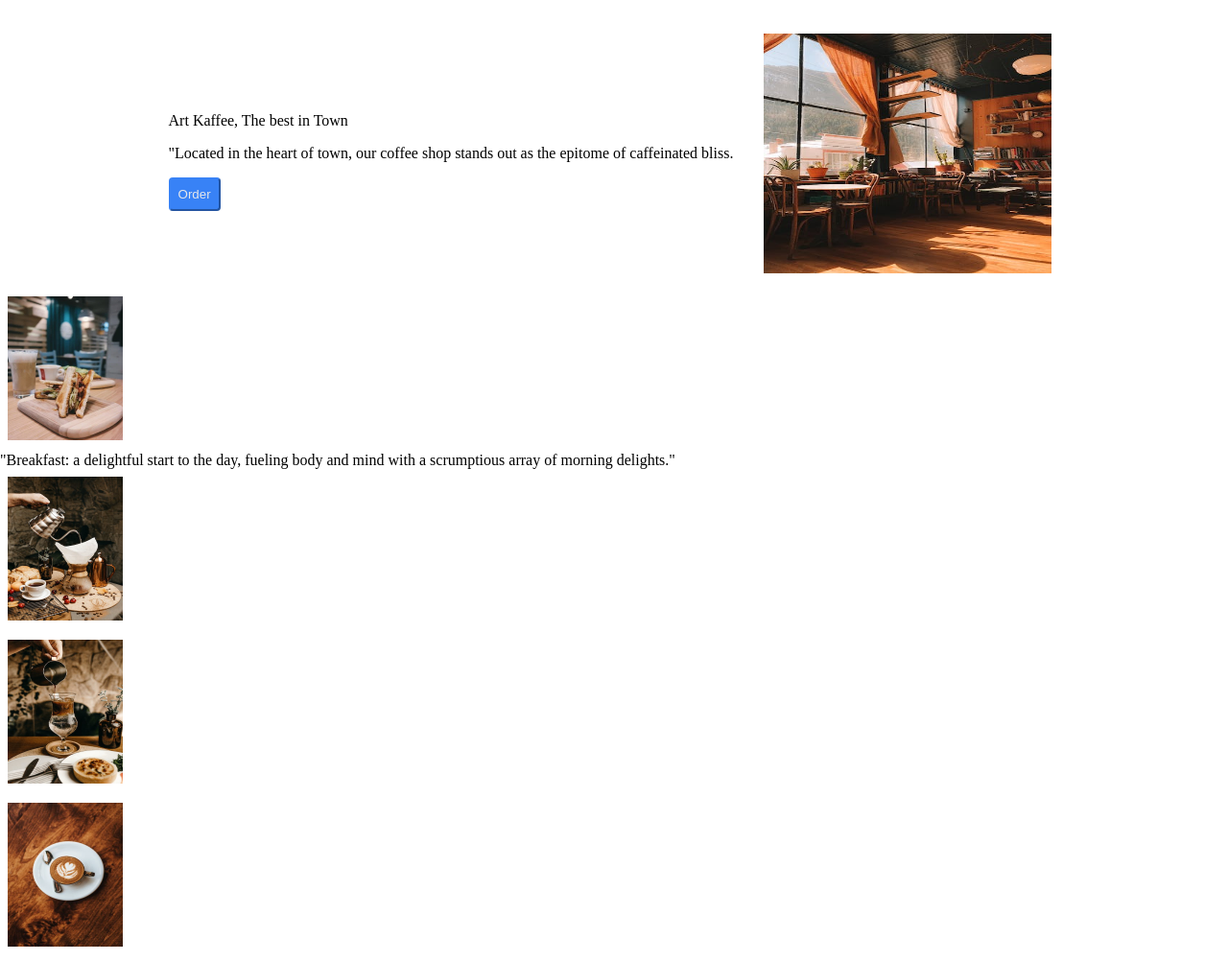
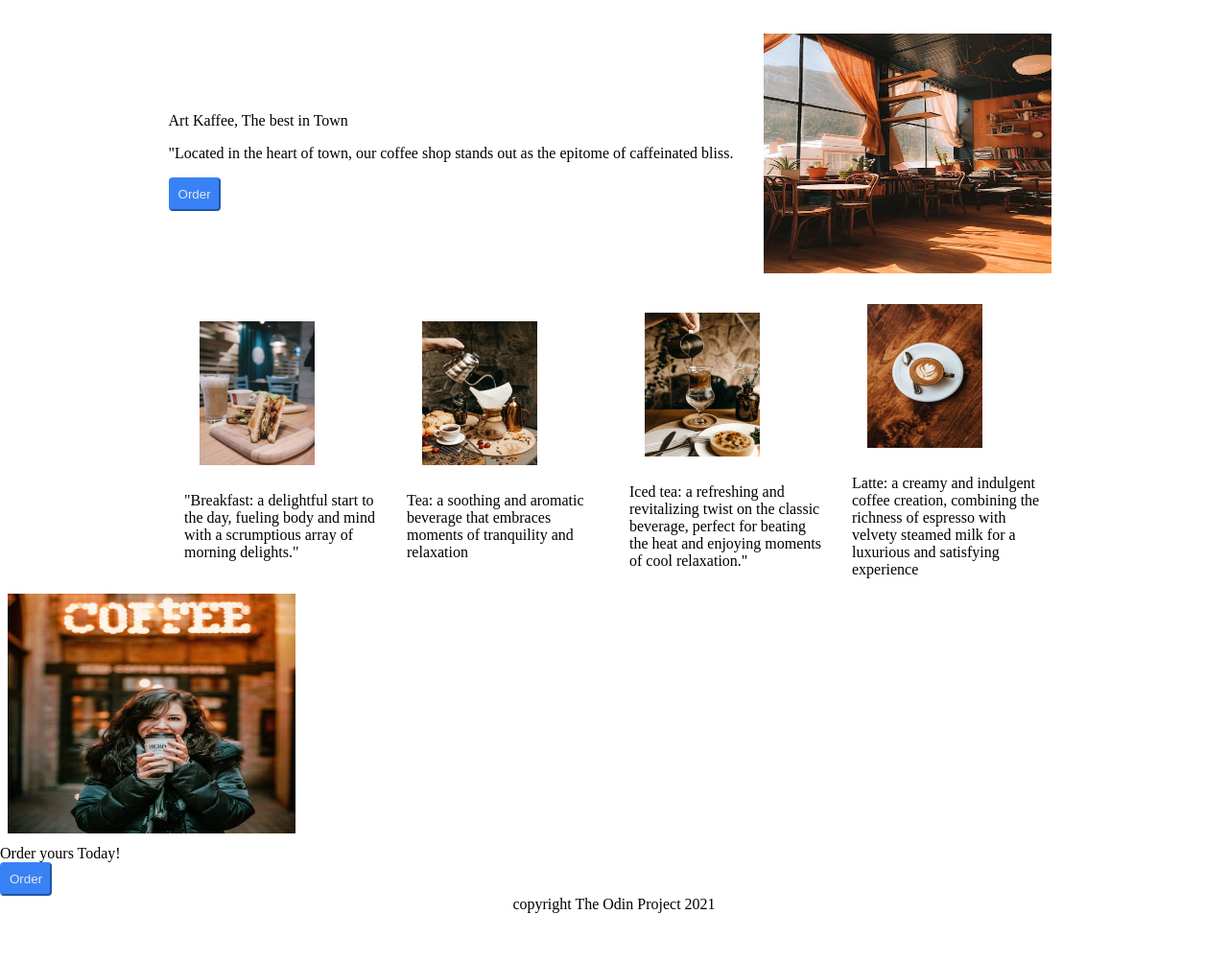
Before and after one commit to peaceissa/odin-landing-page, a plain HTML site: page index.html in a window 1280 px wide. Shown: the top 1002 px of the page at 96% size. After the commit the page ends 952 px from the top, so only its background shows below. Drawn offline with Linux system fonts and the light colour scheme.

Commit message:
styled the second section

```diff
--- a/index.html
+++ b/index.html
@@ -30,15 +30,23 @@
             <img src="images/kaffeeshop.jpeg" alt="A picture of a coffee shop">
         </div>
     </section>
-    <section>
+    <section class="menu">
+        <div class="info">
         <img src="images/breakfast.png" alt="picture of breakfast" class="menu-img">
         <div class="text">"Breakfast: a delightful start to the day, fueling body and mind with a scrumptious array of morning delights." </div>
+        </div>
+        <div class="info">
         <img src="images/tee.jpeg" alt="a cup of tea" class="menu-img">
-        <div class="text"></div>
+        <div class="text">Tea: a soothing and aromatic beverage that embraces moments of tranquility and relaxation</div>
+        </div>
+        <div class="info">
         <img src="images/icetee.jpeg" alt="ice tea" class="menu-img">
-        <div class="text"></div>
+        <div class="text">Iced tea: a refreshing and revitalizing twist on the classic beverage, perfect for beating the heat and enjoying moments of cool relaxation."</div>
+        </div>
+        <div class="info">
         <img src="images/latte.jpeg" alt="a mug of latte" class="menu-img">
-        <div class="text"></div>
+        <div class="text">Latte: a creamy and indulgent coffee creation, combining the richness of espresso with velvety steamed milk for a luxurious and satisfying experience</div>
+        </div>
     </section>
     <section class="customer-feedback">
         <img src="images/customer1.jpeg" alt="picture of a customer">
--- a/styles.css
+++ b/styles.css
@@ -14,8 +14,9 @@ a{
 }
 s
 .header{
-    background-color: #c29467;
+    background-color: #165674;
     color: white;
+    margin-bottom: 8px;
 }
 .right-links{
     display: flex;
@@ -54,6 +55,8 @@ img{
 .menu-img{
     height: 150px;
     width: 120px;
+    margin-bottom: 8px;
+    padding: 16px;
 }
 
 body{
@@ -62,6 +65,16 @@ body{
     margin: 0;
     height: 100vh;
 }
+.menu{
+display: flex;
+align-items: center;
+justify-content: center;
+gap: 32px;
+margin-bottom: 8px;
+}
+.info{
+    max-width: 200px;
+}
 footer{
     display: flex;
     justify-content: center;
```
